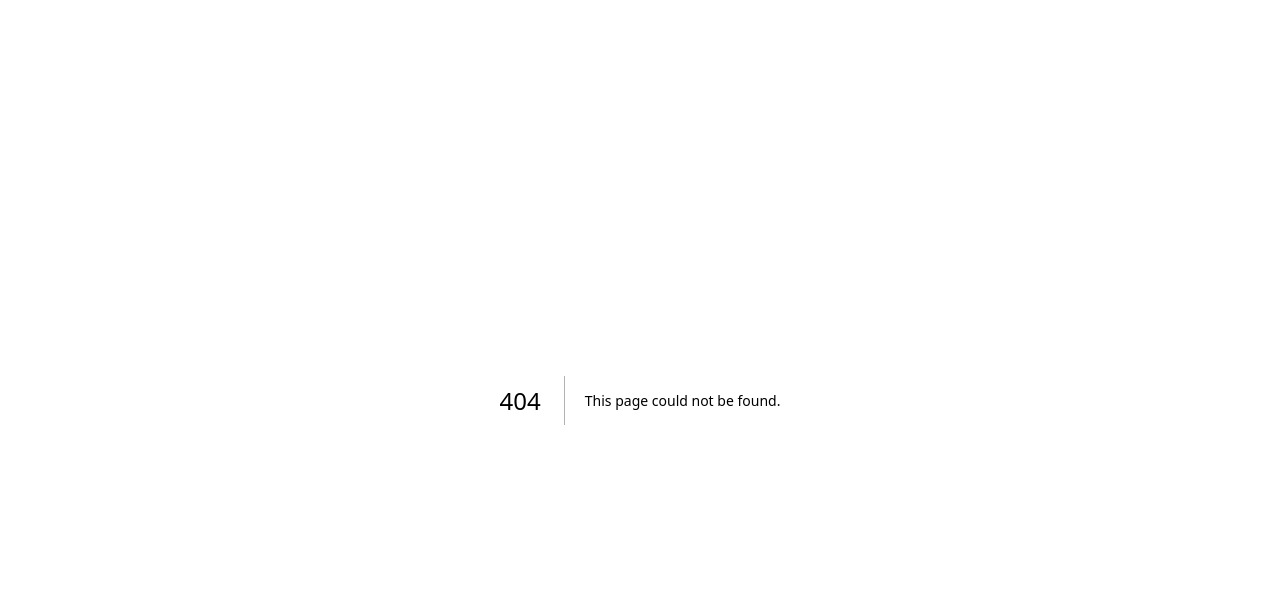
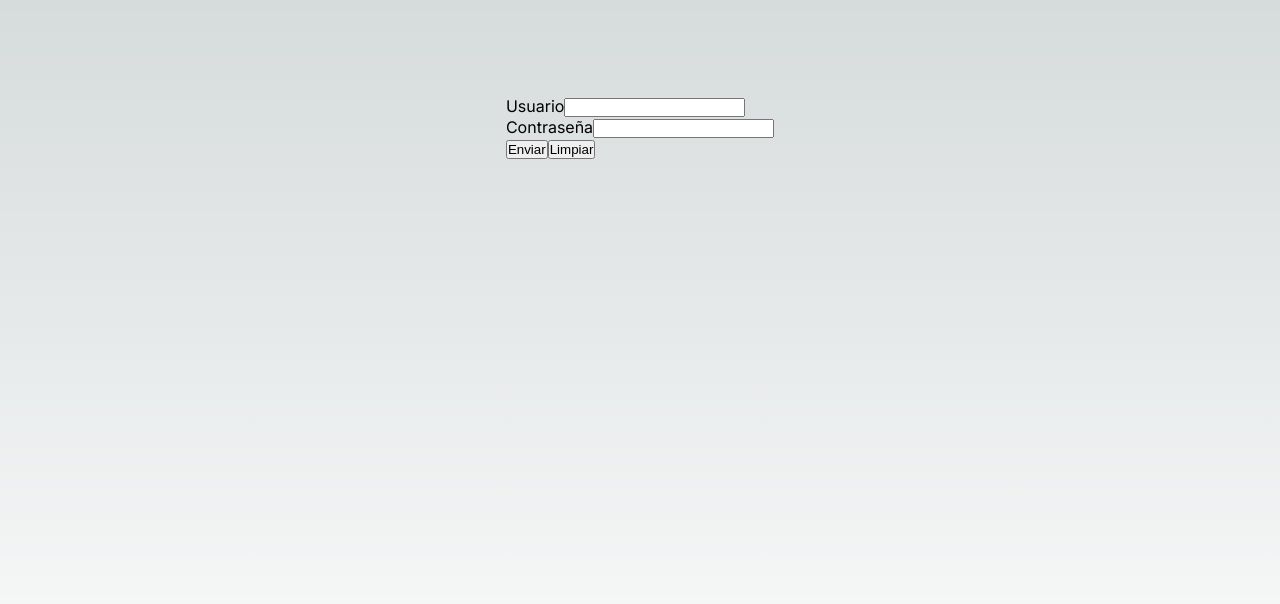
Before and after one commit to betinho89/course-react-rn-firebase, a Next.js app in the folder site-next-js/: page /login in a window 1280 px wide. Before the commit this address had no page. Shown: the top 604 px of the page. Built offline with nearby package versions, Linux system fonts and the light colour scheme.

Commit message:
Se creo componente y pagina de login

```diff
--- /dev/null
+++ b/site-next-js/src/components/Login.js
@@ -0,0 +1,44 @@
+import { useState } from "react";
+
+export default function Login () {
+  const [usuario, setUsuario] = useState('');
+  const [password, setPassword] = useState('');
+
+  const handleSubmit = (event) => {
+    event.preventDefault();
+    console.log('Usuario: ', usuario);
+    console.log('Password: ', password);
+  };
+
+  const handleReset = () => {
+    setUsuario('');
+    setPassword('');
+  };
+
+  const handleUserChange = (event) => {
+    setUsuario(event.target.value);
+  };
+
+  const handlePasswordChange = (event) => {
+    setPassword(event.target.value);
+  };
+
+  return (
+    <div className="card-login">
+      <form onSubmit={handleSubmit} onReset={handleReset}>
+        <div className="form-group">
+          <label>Usuario</label>
+          <input type="text" value={usuario} onChange={handleUserChange} />
+        </div>
+        <div className="form-group">
+          <label>Contraseña</label>
+          <input type="password" value={password} onChange={handlePasswordChange} />
+        </div>
+        <div className="form-group">
+          <button type="submit">Enviar</button>
+          <button type="reset">Limpiar</button>
+        </div>
+      </form>
+    </div>
+  );
+}
--- a/site-next-js/src/pages/_app.js
+++ b/site-next-js/src/pages/_app.js
@@ -1,5 +1,6 @@
 import '@/styles/globals.css'
 import '@/styles/home.scss'
+import '@/styles/forms.css'
 
 export default function App({ Component, pageProps }) {
   return <Component {...pageProps} />
--- /dev/null
+++ b/site-next-js/src/pages/login.js
@@ -0,0 +1,21 @@
+import Head from 'next/head'
+import { Inter } from 'next/font/google'
+import FormLogin from '@/components/Login'
+
+const inter = Inter({ subsets: ['latin'] })
+
+export default function Login() {
+  return (
+    <>
+      <Head>
+        <title>Create Next App</title>
+        <meta name="description" content="Generated by create next app" />
+        <meta name="viewport" content="width=device-width, initial-scale=1" />
+        <link rel="icon" href="/favicon.ico" />
+      </Head>
+      <main className={`main ${inter.className}`}>
+        <FormLogin />
+      </main>
+    </>
+  )
+}
--- /dev/null
+++ b/site-next-js/src/styles/forms.css
@@ -0,0 +1,2 @@
+.card-login {
+}
```
Also changed, not shown: site-next-js/src/styles/globals.css (line endings or trailing spaces).
